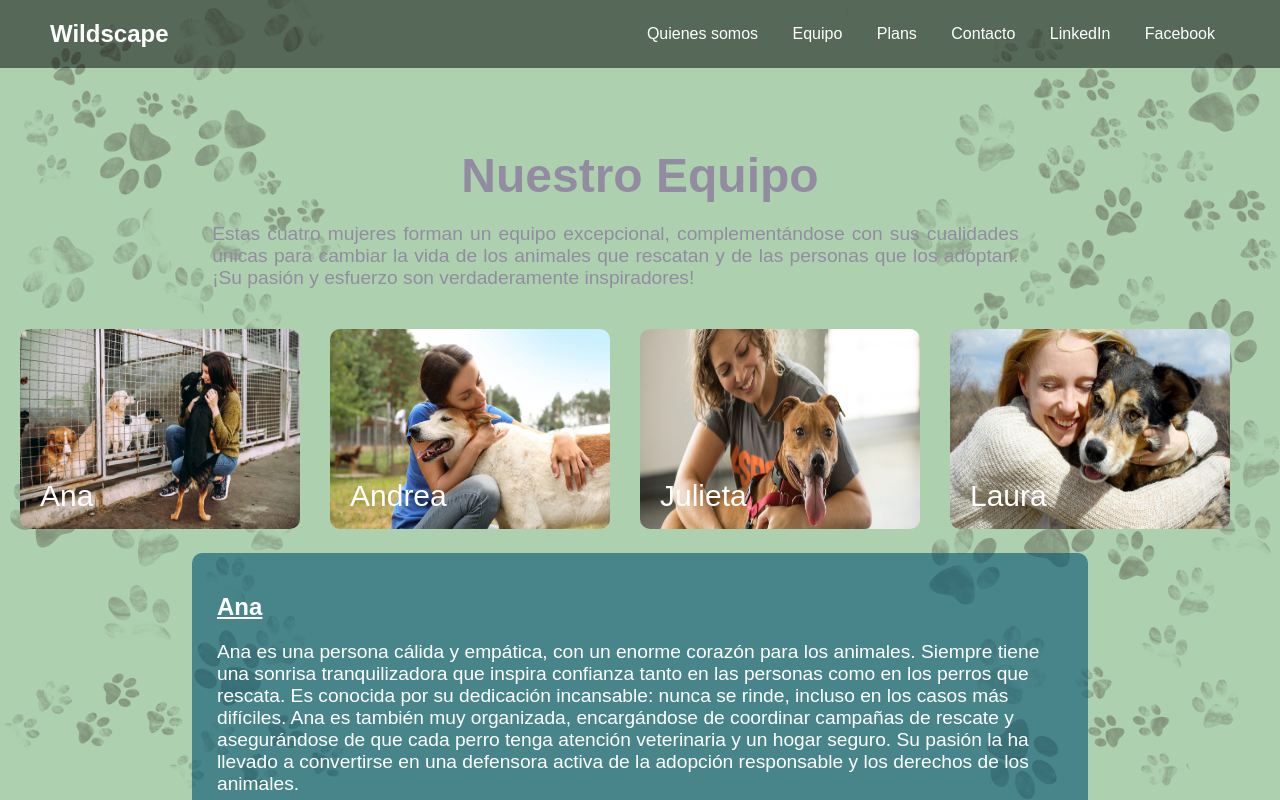
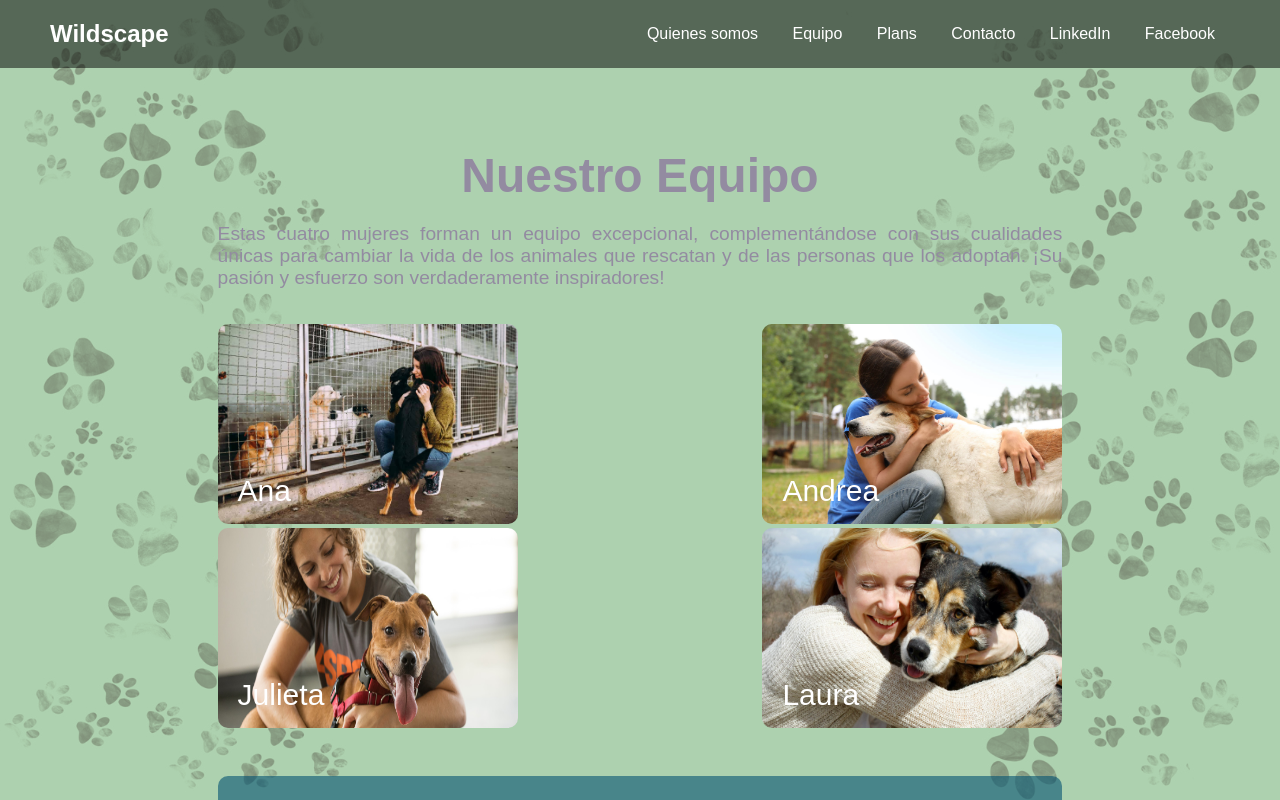
Before and after one commit to matiastraub/proyectoDAM, a plain HTML site: page equipo.html in a window 1280 px wide. Shown: the top 800 px of the page. Drawn offline with Linux system fonts and the light colour scheme.

Commit message:
Arreglar css

```diff
--- a/css/equipo.css
+++ b/css/equipo.css
@@ -1,6 +1,11 @@
 body {
     background: url('../img/equipo/background-equipo.jpg') no-repeat center center fixed;
     background-size: cover;
+}
+
+.main-content {
+    width: 66%;
+    margin:0 17%;
 }
 
 h3, li {
@@ -10,17 +15,11 @@ h3, li {
 h2, h3 {
     text-decoration: underline;
 }
-
-#principal p {
-    margin: 40px;
-}
-
-
-
-p {font-size: 1.2rem;}
+p {font-size: 1.2rem;text-align: justify;}
 
 #principal {
     margin-top: 10vh;
+    margin-bottom: 2vh;
 }
 
 #principal a {
@@ -37,46 +36,31 @@ p {font-size: 1.2rem;}
     margin-top: 20px;
     text-align: justify;
     font-size: 1.3 rem;
-    width: 90%;
     font-weight: 500;
-    margin-left: 2.25%;
 }
 
 .voluntarias {
     font-size: 1.3 rem;
 }
 
-
-section {
-    flex-direction: row;
-    flex-wrap: wrap;
-    align-items: center;
-    justify-content: center;
-    text-align: center;
-}
-
 #resumen {
     text-align: left;
-}
-
-#resumen,#principal {
-    width: 70%;
 }
 
 #resumen .voluntarias h1 {
     text-align:left;
 }
 
-#equipo {
+#personas-container {
+    width: 100%;
     display: flex;
+    justify-content: space-between;
+    margin-bottom: 3vh;
+    flex-wrap: wrap;
 }
 
-#equipo > a {
+#personas-container > a {
     text-decoration: none;
-}
-
-.personas {
-    display: flex;
 }
 
 .personas:hover {
@@ -85,9 +69,9 @@ section {
 
 img {
     border-radius: 10px;
-    width: 280px;
+    width: 300px;
     height: 200px;
-    margin-right: 30px;
+
 }
 
 .personas-nombre {
@@ -96,9 +80,6 @@ img {
     margin-left: 20px;
     margin-top: 150px;
 }
-
-
-
 
 
 .voluntarias {
--- a/equipo.html
+++ b/equipo.html
@@ -30,7 +30,7 @@
             <a href="#"><h1>Nuestro Equipo</h1></a>
             <p>Estas cuatro mujeres forman un equipo excepcional, complementándose con sus cualidades únicas para cambiar la vida de los animales que rescatan y de las personas que los adoptan. ¡Su pasión y esfuerzo son verdaderamente inspiradores!</p>
         </section>
-        <section id="equipo">
+        <section id="personas-container">
             <div class="personas">
                 <div class="personas-nombre">Ana</div>
                 <a href="#Ana">
```
